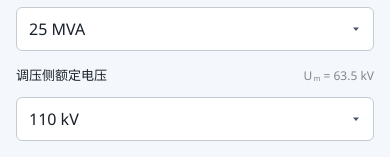
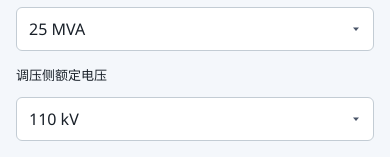
Before and after one commit to erict16/oltc-selector, a Next.js app: page / in a window 390 px wide. Shown: the part 270-427 px from the top of the page. Built offline with nearby package versions, Linux system fonts and the light colour scheme.

Commit message:
Drop the Um caption, and keep the phone copy button on the model row.

```diff
--- a/components/SelectorApp.tsx
+++ b/components/SelectorApp.tsx
@@ -20,8 +20,6 @@ import { copyText } from "@/lib/clipboard";
 import {
   DEFAULT_WINDING_RATED_KV,
   WINDING_RATED_KV,
-  calculatedUm,
-  formatUmKv,
   maxThroughCurrent,
   oltcUmFromRatedKv,
   stepVoltageFromPercent,
@@ -673,14 +671,6 @@ export function SelectorApp() {
   const derivedOk =
     derivedA != null && Number.isFinite(derivedA) && derivedA > 0;
   const ustV = computedStepVoltage();
-  const umCalc =
-    windingRatedKv > 0
-      ? input.connection === "Y"
-        ? calculatedUm(windingRatedKv, "Y")
-        : windingRatedKv
-      : null;
-  const umKvShow =
-    umCalc != null && Number.isFinite(umCalc) ? formatUmKv(umCalc) : null;
 
   return (
     <div className="flex w-full min-w-0 flex-1 flex-col lg:grid lg:h-dvh lg:grid-cols-2 lg:overflow-hidden">
@@ -824,20 +814,7 @@ export function SelectorApp() {
               )}
             </Field>
 
-            <Field
-              as="div"
-              label={t(lang, "umWinding")}
-              action={
-                umKvShow != null ? (
-                  <CaptionSub
-                    name="U"
-                    sub="m"
-                    value={String(umKvShow)}
-                    unit=" kV"
-                  />
-                ) : undefined
-              }
-            >
+            <Field as="div" label={t(lang, "umWinding")}>
               <div className="relative">
                 {kvCustom ||
                 (windingRatedKv > 0 &&
@@ -1538,14 +1515,14 @@ export function SelectorApp() {
                   <p className="text-[0.75rem] font-semibold tracking-[0.08em] text-[#8fd0e2]">
                     {t(lang, loose ? "allRound" : "recommended")}
                   </p>
-                  <div className="mt-3 flex flex-col items-stretch gap-2 sm:flex-row sm:items-center sm:justify-between sm:gap-4">
-                    <p className="min-w-0 font-mono text-[clamp(0.875rem,4.6vw,1.125rem)] leading-[1.2] font-medium tracking-tight break-words text-white sm:flex-1 sm:text-[clamp(1.375rem,2.4vw,2rem)]">
+                  <div className="mt-3 flex items-center justify-between gap-3">
+                    <p className="min-w-0 flex-1 font-mono text-[1rem] leading-[1.2] font-medium tracking-tight break-words text-white sm:text-[clamp(1.375rem,2.4vw,2rem)]">
                       {modelNodes(primary.model)}
                     </p>
                     <button
                       type="button"
                       onClick={() => copyModel(primary.model)}
-                      className="inline-flex h-9 shrink-0 items-center gap-1.5 self-end rounded-[var(--radius-sm)] border border-white px-3 text-[0.8125rem] font-semibold text-white transition-[transform,background-color] duration-150 ease-[cubic-bezier(0.2,0,0,1)] hover:bg-white/10 active:scale-[0.96] focus-visible:outline focus-visible:outline-2 focus-visible:outline-offset-2 focus-visible:outline-white sm:self-auto"
+                      className="inline-flex h-9 shrink-0 items-center gap-1.5 rounded-[var(--radius-sm)] border border-white px-3 text-[0.8125rem] font-semibold text-white transition-[transform,background-color] duration-150 ease-[cubic-bezier(0.2,0,0,1)] hover:bg-white/10 active:scale-[0.96] focus-visible:outline focus-visible:outline-2 focus-visible:outline-offset-2 focus-visible:outline-white"
                       aria-label={
                         copiedModel === primary.model
                           ? t(lang, "copied")
@@ -1608,24 +1585,24 @@ export function SelectorApp() {
                                   key={r.model}
                                   className="rounded-[var(--radius-sm)] border border-white/20"
                                 >
-                                  <div className="flex flex-col gap-1 px-3 py-2 sm:flex-row sm:items-center sm:gap-1.5">
+                                  <div className="flex items-center gap-1.5 px-3 py-2">
                                     <button
                                       type="button"
                                       aria-expanded={open}
                                       onClick={() =>
                                         setOpenAlts(open ? [] : [r.model])
                                       }
-                                      className="flex min-w-0 w-full flex-1 items-start gap-2 rounded-[var(--radius-sm)] px-0.5 py-0.5 text-left text-white transition-colors hover:text-[#8fd0e2] focus-visible:outline focus-visible:outline-2 focus-visible:outline-offset-2 focus-visible:outline-white sm:items-center"
+                                      className="flex min-w-0 flex-1 items-center gap-2 rounded-[var(--radius-sm)] px-0.5 py-0.5 text-left text-white transition-colors hover:text-[#8fd0e2] focus-visible:outline focus-visible:outline-2 focus-visible:outline-offset-2 focus-visible:outline-white"
                                     >
                                       <ChevronDownIcon
                                         className={cx(
-                                          "mt-0.5 h-4 w-4 shrink-0 text-[#9bb4c9] transition-transform duration-200 sm:mt-0",
+                                          "h-4 w-4 shrink-0 text-[#9bb4c9] transition-transform duration-200",
                                           open && "rotate-180",
                                         )}
                                         aria-hidden
                                       />
                                       <span className="flex min-w-0 flex-1 flex-wrap items-center gap-x-1.5 gap-y-1">
-                                        <span className="min-w-0 basis-full break-words font-mono text-[0.8125rem] leading-snug text-white sm:basis-auto sm:text-[0.875rem]">
+                                        <span className="min-w-0 break-words font-mono text-[0.8125rem] leading-snug text-white sm:text-[0.875rem]">
                                           {modelNodes(r.model)}
                                         </span>
                                         {insuranceAlt != null &&
@@ -1636,7 +1613,7 @@ export function SelectorApp() {
                                         ) : null}
                                       </span>
                                     </button>
-                                    <span className="flex shrink-0 items-center justify-end pl-6 sm:pl-0">
+                                    <span className="flex shrink-0 items-center">
                                       <button
                                         type="button"
                                         onClick={() => copyModel(r.model)}
```
Also changed, not shown: 1 other file (tests, documents, lock files or other folders).
